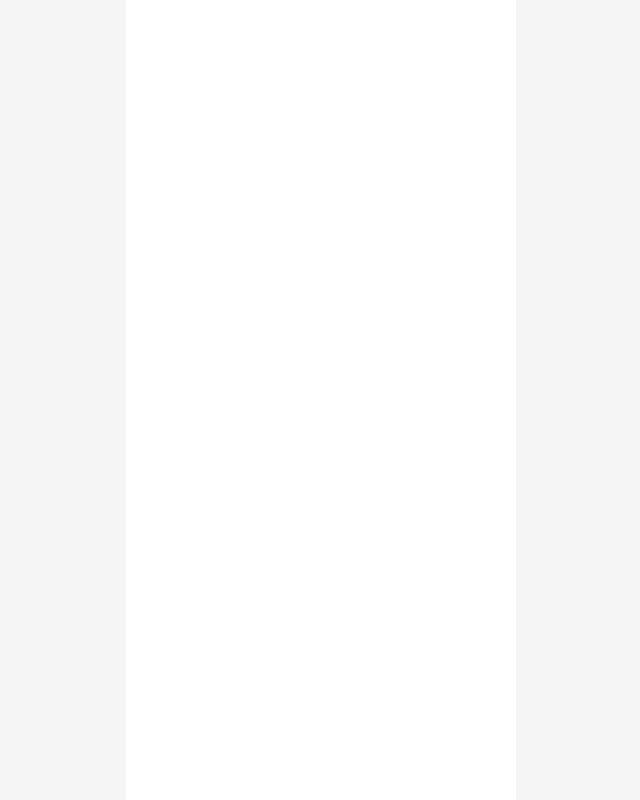
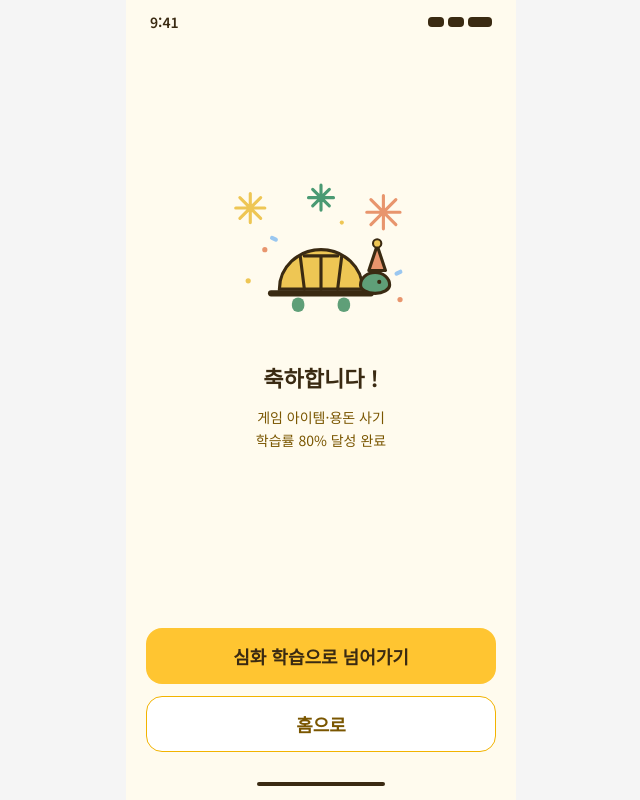
Before and after one commit to line1thon-15/frontend, a React (Vite) app: page /child/deepen in a window 1280 px wide. Before the commit this address had no page. Shown: the whole page, without its empty margins (319-959 px from the left). Built offline with nearby package versions, Linux system fonts and the light colour scheme.

Commit message:
feat: Y6 심화학습 넘어가기 화면과 라우트(/child/deepen) 추가
Co-Authored-By: Claude Sonnet 5.5 <noreply@anthropic.com>
Claude-Session: https://claude.ai/code/session_01LEfxZBpz5bTDnEPLxqZYTg

```diff
--- a/src/App.jsx
+++ b/src/App.jsx
@@ -4,6 +4,7 @@ import Start from './pages/Start.jsx'
 import ChildLogin from './pages/ChildLogin.jsx'
 import FirstSetup from './pages/FirstSetup.jsx'
 import ChildHome from './pages/ChildHome.jsx'
+import DeepenIntro from './pages/DeepenIntro.jsx'
 import ComponentPreview from './pages/ComponentPreview.jsx'
 
 // 화면을 추가할 때 여기에 Route를 한 줄씩 추가하세요.
@@ -16,6 +17,7 @@ export default function App() {
         <Route path="/child/login" element={<ChildLogin />} />
         <Route path="/child/setup" element={<FirstSetup />} />
         <Route path="/home" element={<ChildHome />} />
+        <Route path="/child/deepen" element={<DeepenIntro />} />
         <Route path="/preview" element={<ComponentPreview />} />
       </Routes>
     </Layout>
--- /dev/null
+++ b/src/pages/DeepenIntro.jsx
@@ -0,0 +1,43 @@
+// Y6 심화학습 넘어가기
+import { useNavigate } from 'react-router-dom'
+import StatusBar from '../components/common/StatusBar.jsx'
+import Button from '../components/common/Button.jsx'
+import HomeIndicator from '../components/common/HomeIndicator.jsx'
+import celebrate from '../assets/illustrations/celebrate.svg'
+
+// TODO: 백엔드 연동 후 완료한 영역 이름과 학습률을 API에서 받아오기
+const MOCK = {
+  areaLabel: '게임 아이템·용돈 사기',
+  progress: 80,
+}
+
+export default function DeepenIntro() {
+  const navigate = useNavigate()
+  const { areaLabel, progress } = MOCK
+
+  return (
+    <div className="flex min-h-screen flex-col bg-surface text-ink">
+      <StatusBar />
+
+      <main className="flex flex-1 flex-col items-center justify-center px-5 pb-10 text-center">
+        <img src={celebrate} alt="" className="w-52" />
+        <h1 className="mt-6 text-[1.375rem] font-bold">축하합니다 !</h1>
+        <p className="mt-3 text-sm leading-relaxed text-primary-ink">
+          {areaLabel}
+          <br />
+          학습률 {progress}% 달성 완료
+        </p>
+      </main>
+
+      <div className="flex flex-col gap-3 px-5 pb-4">
+        {/* TODO: 심화 연습 첫 화면(Y7-1 글로 답하기)이 구현되면 경로 확인 */}
+        <Button onClick={() => navigate('/child/deepen/write')}>심화 학습으로 넘어가기</Button>
+        <Button variant="outline" onClick={() => navigate('/home')}>
+          홈으로
+        </Button>
+      </div>
+
+      <HomeIndicator />
+    </div>
+  )
+}
```
